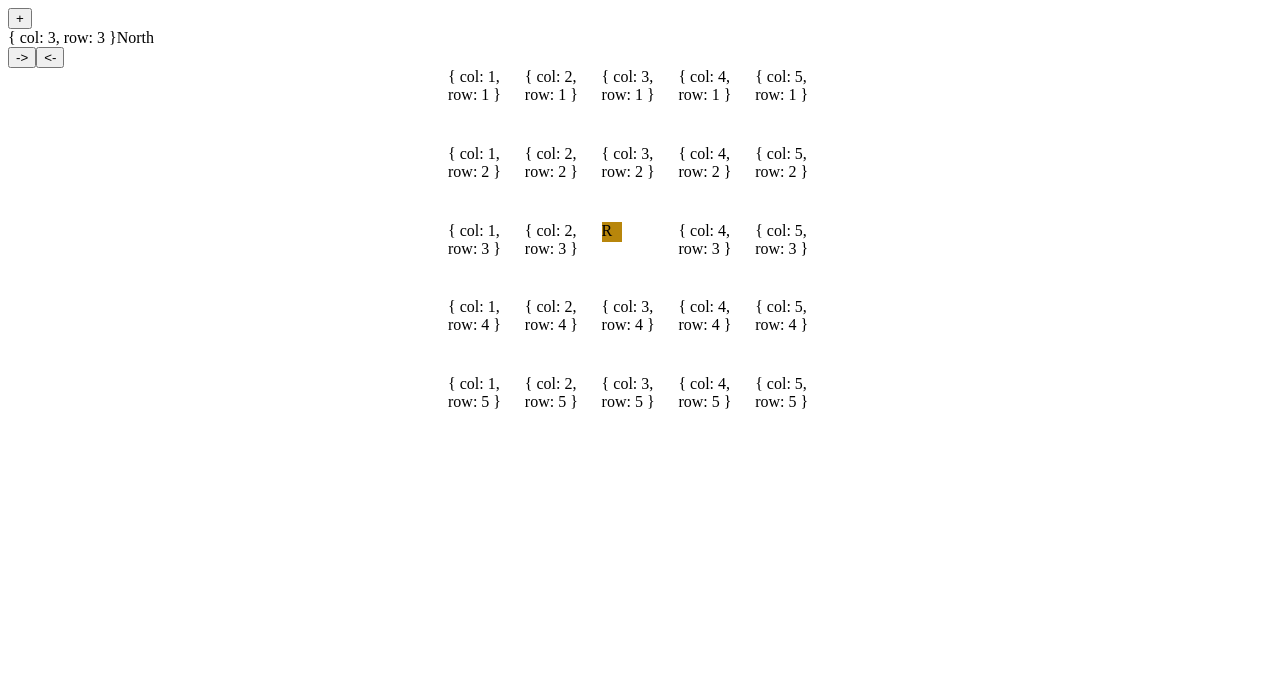
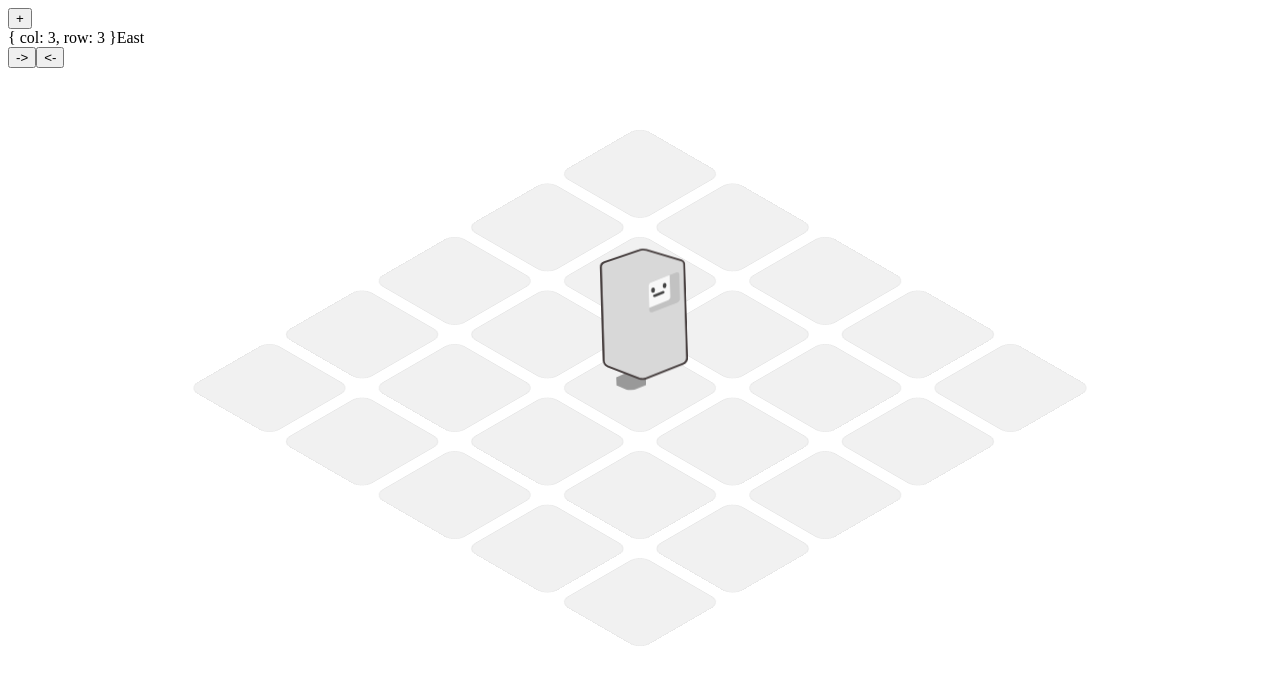
Before and after one commit to mrgoldair/roybot, a website: page index.html in a window 1280 px wide. Drawn offline with Linux system fonts and the light colour scheme.

Commit message:
Adding robot icons

```diff
--- a/index.html
+++ b/index.html
@@ -6,18 +6,32 @@
     <style>
 
       .grid {
+        position: relative;
         display: grid;
-        width: 30vw;
-        grid-template-rows: 1fr 1fr 1fr 1fr 1fr;
-        grid-template-columns: 1fr 1fr 1fr 1fr 1fr;
-        height: 30vw;
+        grid-template-rows: repeat(5, 1fr);
+        grid-template-columns: repeat(5, 1fr);
+        grid-gap: 15px;
+        width: 50vw;
+        height: 50vw;
         margin: 0 auto;
+        transform: rotateX(54.7deg) rotateZ(45deg);
+      }
+
+      .cell {
+        background-color: #f1f1f1;
+        border-radius: 14px;
+        border: 1px solid #e6e6e6;
+      }
+
+      @keyframes float {
+        from { transform: scale(1.6) rotateZ(-46deg) rotateY(48deg) translateY(-80px) translateX(30px) }
+        to { transform: scale(1.6) rotateZ(-46deg) rotateY(48deg) translateY(-70px) translateX(30px); }
       }
 
       .robot {
-        background-color: darkgoldenrod;
-        width: 20px;
-        height: 20px;
+        position: absolute;
+        transform: scale(1.6) rotateZ(-46deg) rotateY(48deg) translateY(-80px) translateX(30px);
+        animation: 2s ease-in-out 0s infinite alternate running float;
       }
 
     </style>
```
Also changed, not shown: index.js, robot-east.svg (added), robot-north.svg (added), robot-south.svg (added), robot-west.svg (added), 1 other file.
